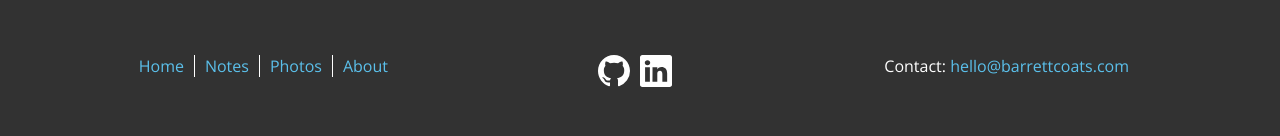
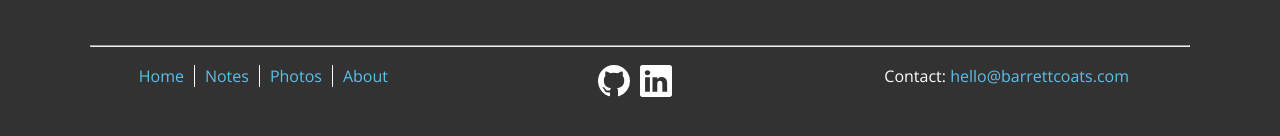
Before and after one commit to barrettcoats/barrettcoats.com, a Gatsby site: page / in a window 1280 px wide. Shown: the part 652-788 px from the top of the page. Built offline with nearby package versions, Linux system fonts and the light colour scheme; Gatsby itself is replaced by a stand-in of ours.

Commit message:
Add horizontal rule to the footer
Added a horizontal rule to the footer for better separation of the
content and footer sections of the page.

```diff
--- a/src/components/Footer/Footer.js
+++ b/src/components/Footer/Footer.js
@@ -7,7 +7,9 @@ import LinkedInLogo from "./assets/linkedin.svg";
 const Footer = () => {
   return (
     <footer>
-      <div class="footer__section footer__section--quicklinks">
+      <hr />
+      <div class="footer-container">
+        <div class="footer-container__section footer-container__section--quicklinks">
           <ul>
             <li>
               <Link to="/">Home</Link>
@@ -23,7 +25,7 @@ const Footer = () => {
             </li>
           </ul>
         </div>
-      <div class="footer__section footer__section--external-icons">
+        <div class="footer-container__section footer-container__section--external-icons">
           <ul>
             <li>
               <a href="https://github.com/barrettcoats">
@@ -37,9 +39,10 @@ const Footer = () => {
             </li>
           </ul>
         </div>
-      <div class="footer__section">
+        <div class="footer-container__section">
           Contact:{" "}
           <a href="mailto:hello@barrettcoats.com">hello@barrettcoats.com</a>
+        </div>
       </div>
     </footer>
   );
--- a/src/components/Footer/Footer.scss
+++ b/src/components/Footer/Footer.scss
@@ -1,9 +1,12 @@
 @import "../../style/colors";
 
 footer {
+  margin-top: 48px;
+}
+
+.footer-container {
   margin-bottom: auto;
   height: 100%;
-  margin-top: 48px;
   margin-bottom: 96px;
   text-align: center;
   display: flex;
@@ -11,7 +14,7 @@ footer {
   justify-content: space-between;
 }
 
-.footer__section {
+.footer-container__section {
   float: left;
   margin-top: 10px;
   margin-bottom: 10px;
```
Lines whose indentation alone changed are shown as unchanged.
